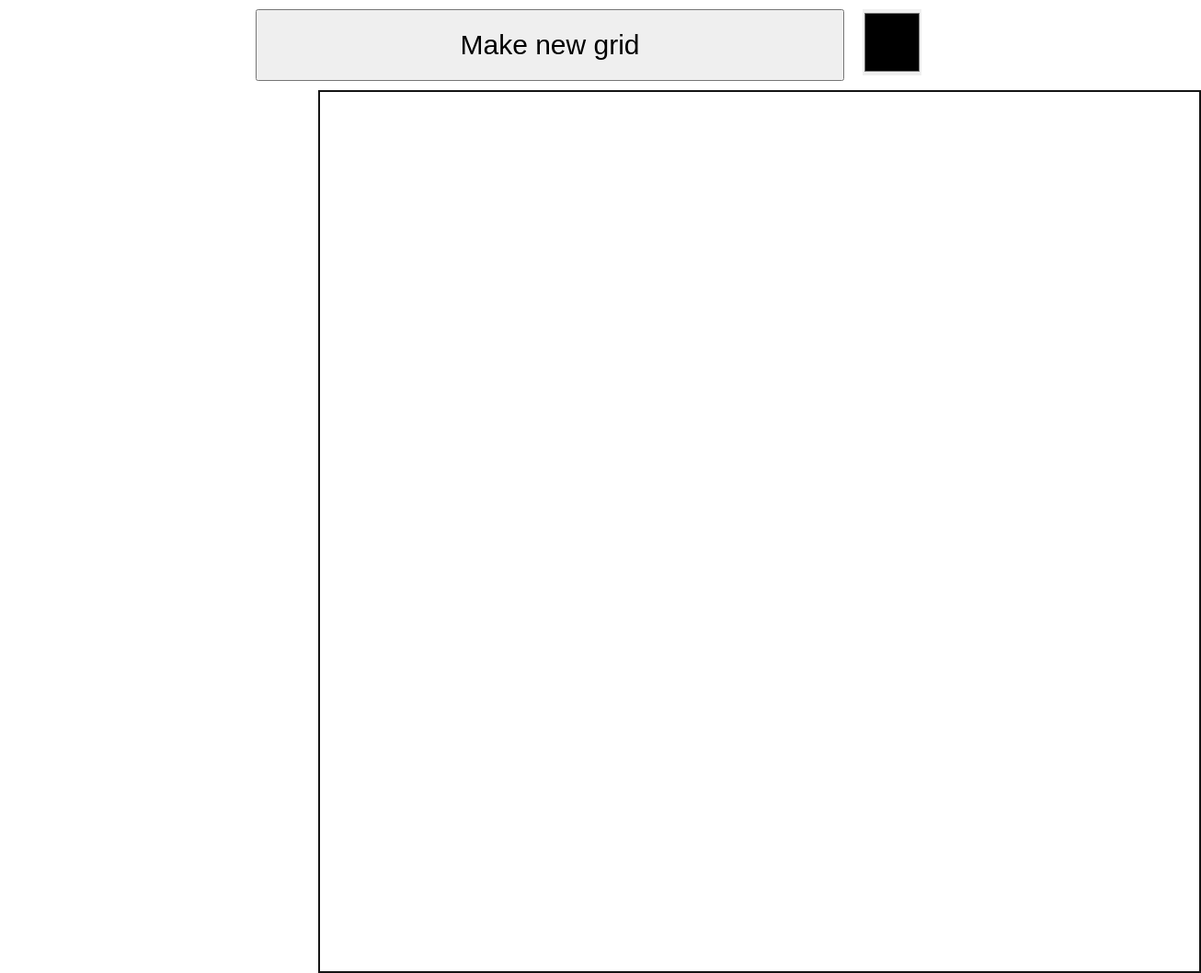
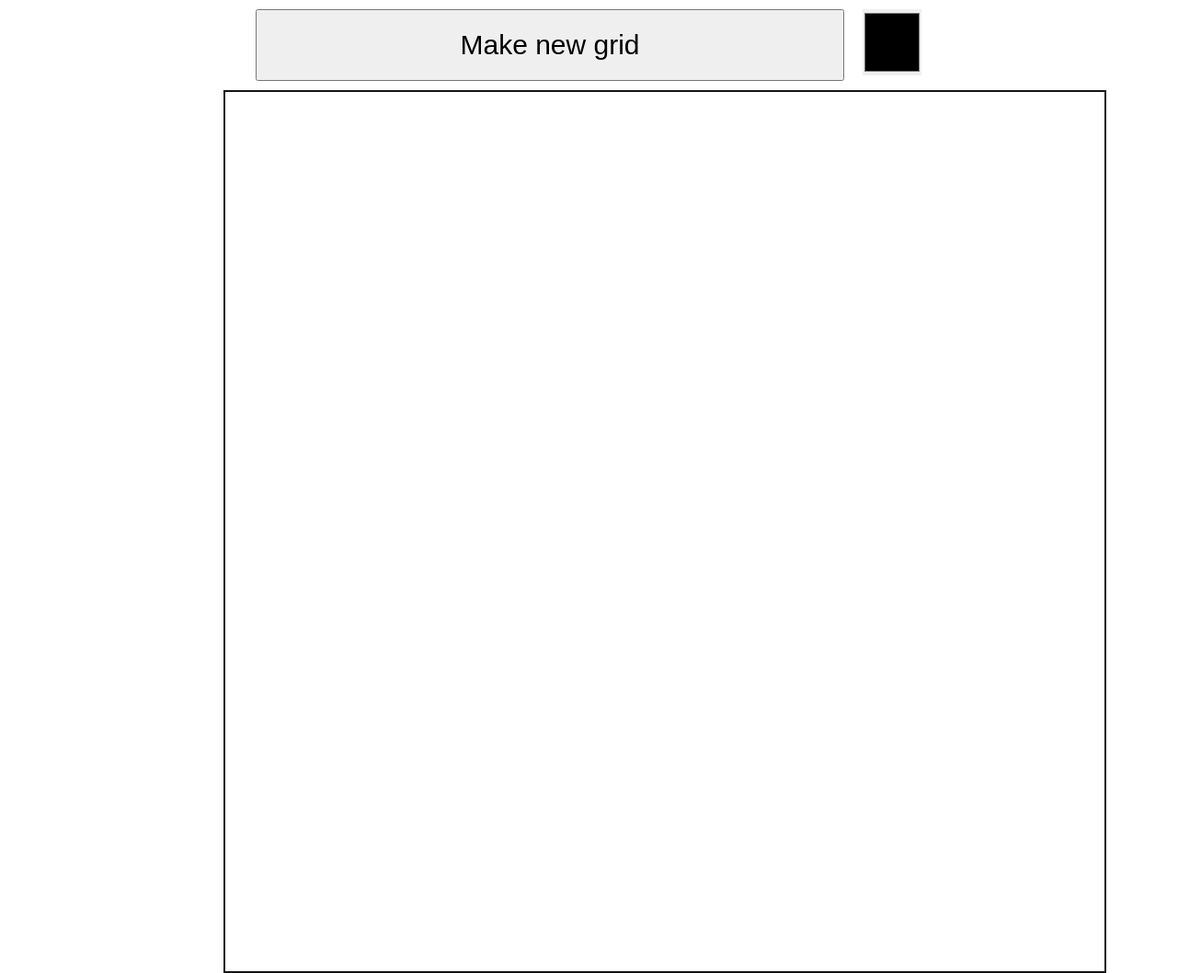
Before and after one commit to CherniakYura/ETCH-A-SKETCH, a plain HTML site: page index.html in a window 1280 px wide. Shown: the whole page at 92% size, 1306 px wide, since content can reach past the window. Drawn offline with Linux system fonts and the light colour scheme.

Commit message:
Update index.html

```diff
--- a/index.html
+++ b/index.html
@@ -31,7 +31,7 @@
         main {
             display: grid;
             position: absolute;
-            left: 27%;
+            left: 19%;
 
             grid-template-columns: repeat(16, auto);
             column-gap: 0;
```
